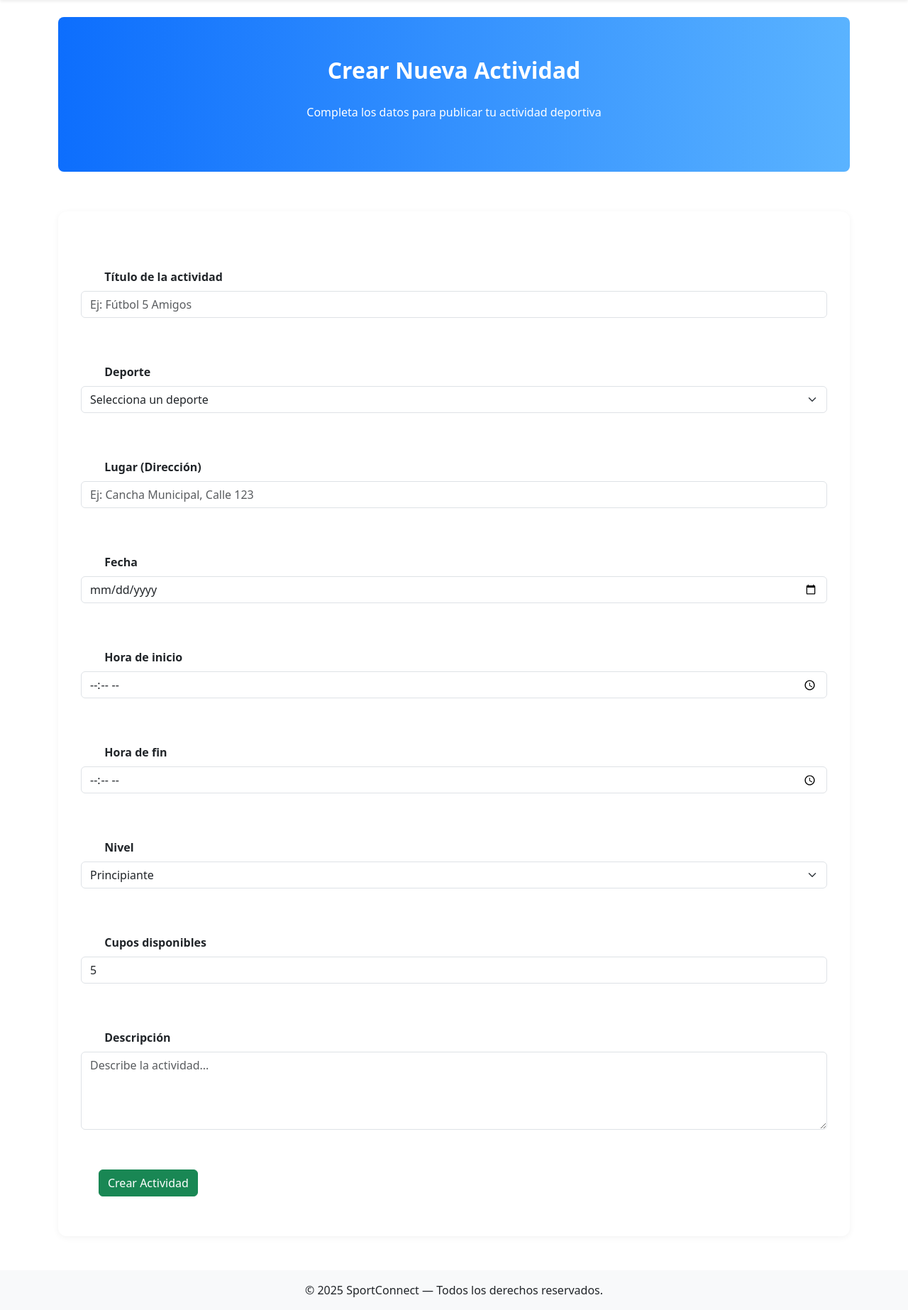
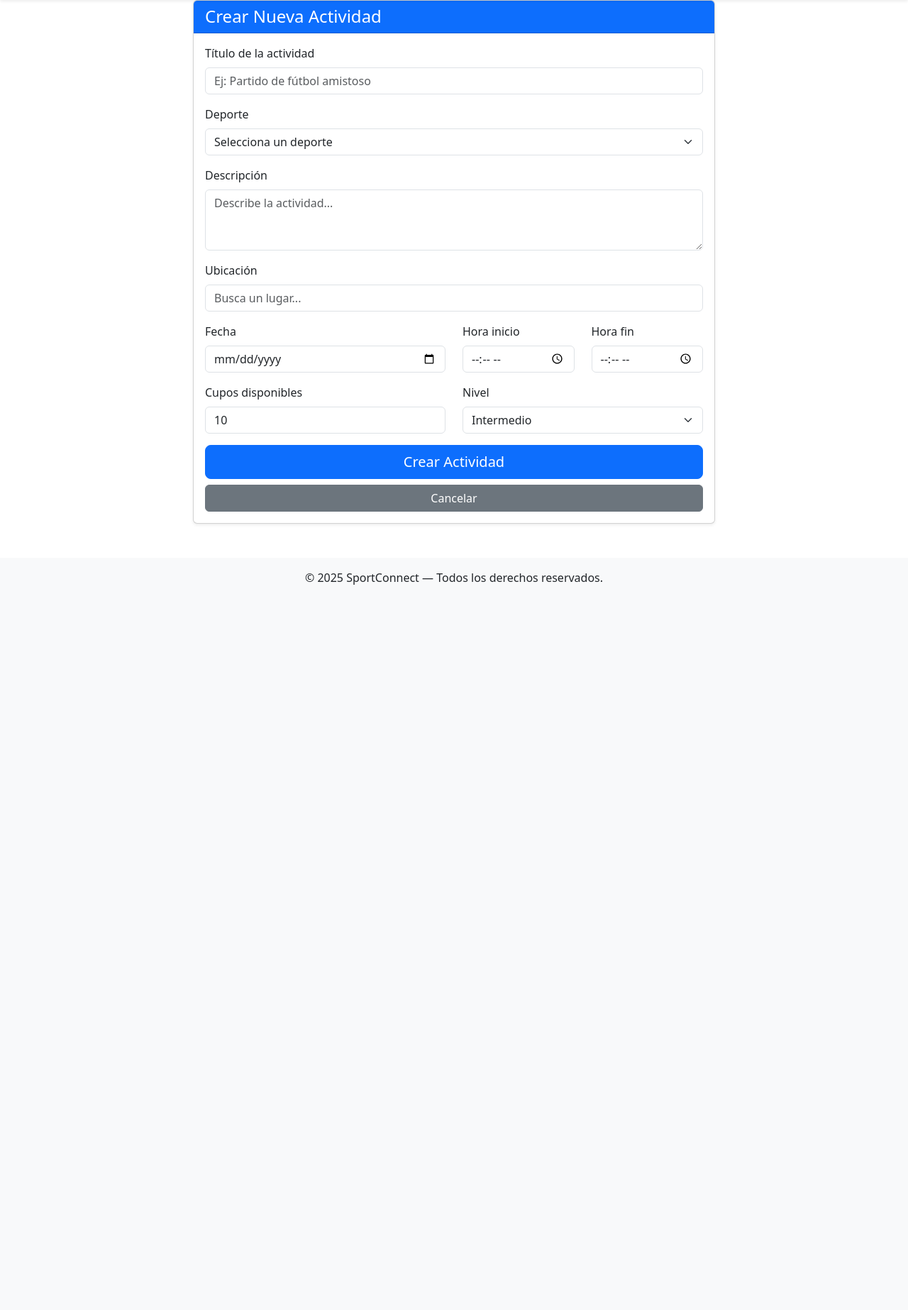
Before and after one commit to EdderZurita/MatchDeportivo2.0, a Django app: page /crear_actividad/ in a window 1280 px wide. Shown: the part 56-1902 px from the top of the page at 71% size. After the commit the page ends 880 px from the top, so only its background shows below. Run offline with Django 5.2, Linux system fonts and the light colour scheme; the visitor is signed in with stand-in values (Sample User, id 1); some libraries are stand-ins or nearby versions.

Commit message:
refactor(templates): migrar crear_actividad.html
- Eliminar bloque <style> inline
- Usar actividades.css
- Cargar maps.js y forms.js

Progreso: 6/17 (35%)

```diff
--- a/MatchDeportivoAPP/templates/actividades/crear_actividad.html
+++ b/MatchDeportivoAPP/templates/actividades/crear_actividad.html
@@ -4,50 +4,37 @@
 {% block title %}Crear Actividad | SportConnect{% endblock %}
 
 {% block extra_css %}
-<script src="https://maps.googleapis.com/maps/api/js?key=AIzaSyDn0WsJFM5jcMk8QzXQrFGRGhTOpyKPdw8&libraries=places"></script>
-
-<style>
- .create-activity-header {
- background: linear-gradient(to right, #0d6efd, #5ab3ff);
- color: white;
- padding: 2rem 0;
- text-align: center;
- margin-bottom: 2rem;
- border-radius: 0.5rem;
- }
-
- .form-section {
- background: white;
- padding: 2rem;
- border-radius: 0.75rem;
- box-shadow: 0 2px 10px rgba(0,0,0,0.05);
- margin-bottom: 2rem;
-}
-
- .btn-submit {
- margin-top: 1rem;
- }
-</style>
+<link href="{% static 'css/actividades.css' %}" rel="stylesheet">
 {% endblock %}
 
 {% block usuario_content %}
 <div class="container">
-    <div class="create-activity-header">
-    <h2 class="fw-bold mb-1">Crear Nueva Actividad</h2>
-    <p>Completa los datos para publicar tu actividad deportiva</p>
+    <div class="row justify-content-center">
+        <div class="col-md-8">
+
+            <div class="card shadow-sm">
+                <div class="card-header bg-primary text-white">
+                    <h4 class="mb-0">Crear Nueva Actividad</h4>
                 </div>
 
-    <div class="form-section">
-    <form method="post">
+                <div class="card-body">
+
+                    {% if error %}
+                    <div class="alert alert-danger">{{ error }}</div>
+                    {% endif %}
+
+                    <form method="POST" id="form-crear-actividad">
                         {% csrf_token %}
+
                         <div class="mb-3">
-        <label for="titulo" class="form-label fw-semibold">Título de la actividad</label>
-        <input type="text" id="titulo" name="titulo" class="form-control" placeholder="Ej: Fútbol 5 Amigos" required>
+                            <label class="form-label">Título de la actividad</label>
+                            <input type="text" name="titulo" class="form-control"
+                                placeholder="Ej: Partido de fútbol amistoso" required>
                         </div>
 
                         <div class="mb-3">
-        <label for="deporte" class="form-label fw-semibold">Deporte</label>
-        <select id="deporte" name="deporte" class="form-select" required>
+                            <label class="form-label">Deporte</label>
+                            <select name="deporte" class="form-select" required>
                                 <option value="">Selecciona un deporte</option>
                                 <option value="futbol">Fútbol</option>
                                 <option value="basketball">Basketball</option>
@@ -58,79 +45,70 @@
                             </select>
                         </div>
 
-
                         <div class="mb-3">
-        <label for="lugar" class="form-label fw-semibold">Lugar (Dirección)</label>
-        <input type="text" id="autocomplete_actividad" name="lugar" class="form-control" placeholder="Ej: Cancha Municipal, Calle 123" required>
-      </div>
-
-            <input type="hidden" id="latitud_actividad" name="latitud_actividad">
-      <input type="hidden" id="longitud_actividad" name="longitud_actividad">
-
-      <div class="mb-3">
-        <label for="fecha" class="form-label fw-semibold">Fecha</label>
-        <input type="date" id="fecha" name="fecha" class="form-control" required>
+                            <label class="form-label">Descripción</label>
+                            <textarea name="descripcion" class="form-control" rows="3"
+                                placeholder="Describe la actividad..."></textarea>
                         </div>
 
                         <div class="mb-3">
-        <label for="hora_inicio" class="form-label fw-semibold">Hora de inicio</label>
-        <input type="time" id="hora_inicio" name="hora_inicio" class="form-control" required>
+                            <label class="form-label">Ubicación</label>
+                            <input type="text" id="autocomplete-lugar" name="lugar" class="form-control"
+                                placeholder="Busca un lugar..." required>
+                            <input type="hidden" name="latitud_actividad" id="latitud_actividad">
+                            <input type="hidden" name="longitud_actividad" id="longitud_actividad">
                         </div>
 
-      <div class="mb-3">
-        <label for="hora_fin" class="form-label fw-semibold">Hora de fin</label>
-        <input type="time" id="hora_fin" name="hora_fin" class="form-control">
+                        <div class="row">
+                            <div class="col-md-6 mb-3">
+                                <label class="form-label">Fecha</label>
+                                <input type="date" name="fecha" class="form-control" required>
                             </div>
 
-      <div class="mb-3">
-        <label for="nivel" class="form-label fw-semibold">Nivel</label>
-        <select id="nivel" name="nivel" class="form-select">
-          <option>Principiante</option>
-          <option>Intermedio</option>
-          <option>Avanzado</option>
-        </select>
+                            <div class="col-md-3 mb-3">
+                                <label class="form-label">Hora inicio</label>
+                                <input type="time" name="hora_inicio" class="form-control" required>
                             </div>
 
-      <div class="mb-3">
-        <label for="cupos" class="form-label fw-semibold">Cupos disponibles</label>
-        <input type="number" id="cupos" name="cupos" class="form-control" min="1" max="50" value="5" required>
-      </div>
-
-      <div class="mb-3">
-        <label for="descripcion" class="form-label fw-semibold">Descripción</label>
-        <textarea id="descripcion" name="descripcion" class="form-control" rows="4" placeholder="Describe la actividad..."></textarea>
-      </div>
-
-      <button type="submit" class="btn btn-success btn-submit">Crear Actividad</button>
-    </form>
+                            <div class="col-md-3 mb-3">
+                                <label class="form-label">Hora fin</label>
+                                <input type="time" name="hora_fin" class="form-control">
                             </div>
                         </div>
 
-<script>
-function initAutocompleteActividad() {
-    const inputActividad = document.getElementById("autocomplete_actividad");
+                        <div class="row">
+                            <div class="col-md-6 mb-3">
+                                <label class="form-label">Cupos disponibles</label>
+                                <input type="number" name="cupos" class="form-control" min="1" max="50" value="10"
+                                    required>
+                            </div>
 
-    const autocompleteActividad = new google.maps.places.Autocomplete(inputActividad, {
-        types: ["geocode", "establishment"] // Permite direcciones o negocios/lugares
-    });
+                            <div class="col-md-6 mb-3">
+                                <label class="form-label">Nivel</label>
+                                <select name="nivel" class="form-select" required>
+                                    <option value="Principiante">Principiante</option>
+                                    <option value="Intermedio" selected>Intermedio</option>
+                                    <option value="Avanzado">Avanzado</option>
+                                </select>
+                            </div>
+                        </div>
 
-    autocompleteActividad.addListener("place_changed", () => {
-        const place = autocompleteActividad.getPlace();
+                        <div class="d-grid gap-2">
+                            <button type="submit" class="btn btn-primary btn-lg">Crear Actividad</button>
+                            <a href="{% url 'actividades' %}" class="btn btn-secondary">Cancelar</a>
+                        </div>
 
-        if (place.geometry) {
-            // Guardar latitud y longitud en los campos ocultos
-            document.getElementById("latitud_actividad").value = place.geometry.location.lat();
-            document.getElementById("longitud_actividad").value = place.geometry.location.lng();
-        } else {
-            // Limpiar si no se selecciona un lugar válido
-            document.getElementById("latitud_actividad").value = '';
-            document.getElementById("longitud_actividad").value = '';
-        }
-    });
-}
+                    </form>
 
-// Llama a la función de autocompletado cuando la API de Google esté lista
-google.maps.event.addDomListener(window, 'load', initAutocompleteActividad);
-</script>
+                </div>
+            </div>
 
+        </div>
+    </div>
+</div>
 {% endblock %}
+
+{% block extra_js %}
+<script src="{% static 'js/maps.js' %}"></script>
+<script src="{% static 'js/forms.js' %}"></script>
+{% endblock %}
```
Lines whose indentation alone changed are shown as unchanged.
